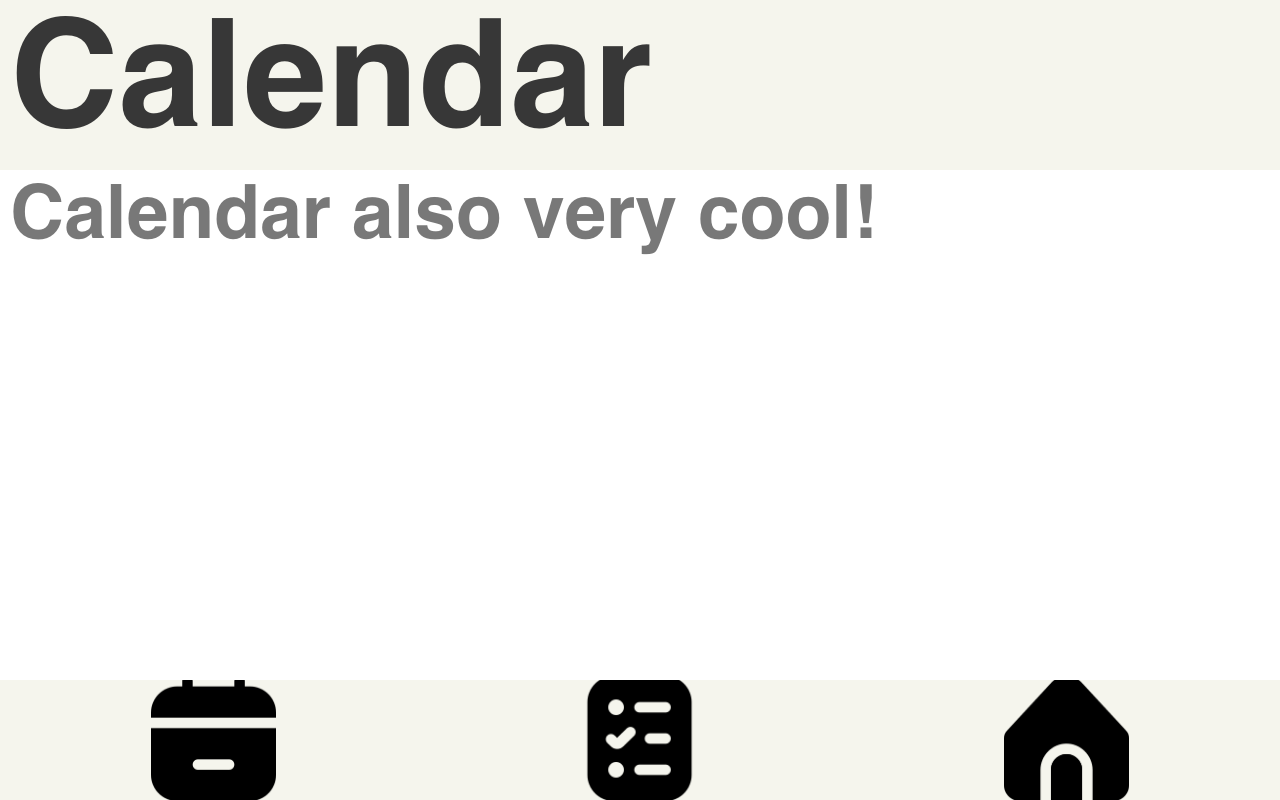
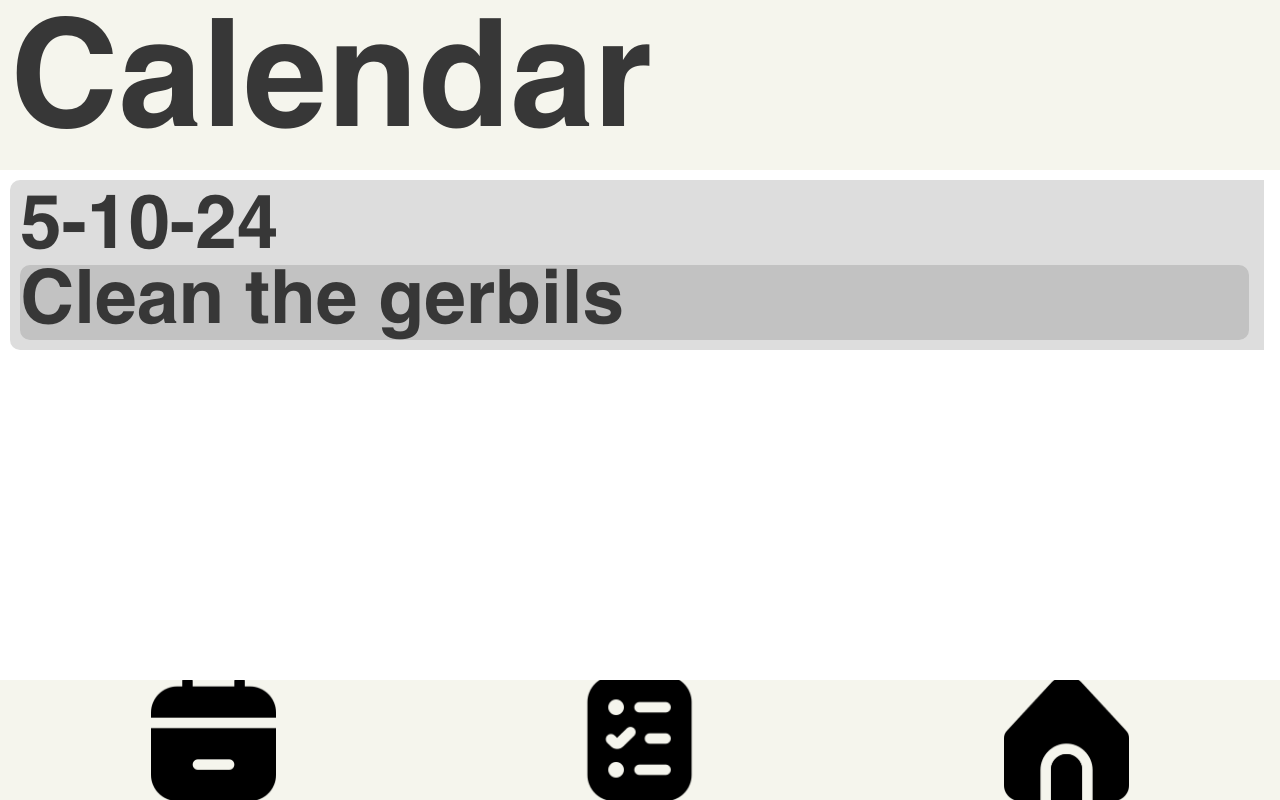
Before and after one commit to edht2/GreenHouse, a Flask app: template app/templates/calendar.html in a window 1280 px wide. Run offline with Flask 3, Linux system fonts and the light colour scheme; the template is opened without the code that fills it, so the values that code supplies are empty.

Commit message:
Fixed the todo editing and now onto making the calendar

```diff
--- a/app/TEST.py
+++ /dev/null
@@ -1 +0,0 @@
-import MySQLdb
--- /dev/null
+++ b/app/TODO.txt
@@ -0,0 +1,3 @@
+[DONE]  Todo list
+[]      Calendar
+[]      GreenHouse monitor
--- /dev/null
+++ b/app/static/css/calendar.css
@@ -0,0 +1,16 @@
+#date_table {
+    position: absolute;
+    width: 98%;
+    height: 70%;
+}
+.date {
+    border-radius: 10px;
+    background-color: rgb(221, 221, 221);
+    width: 100%;
+    padding: 10px;
+}
+.event {
+    border-radius: 10px;
+    background-color: rgb(194, 194, 194);
+    width: 98%;
+}
--- a/app/static/css/todo.css
+++ b/app/static/css/todo.css
@@ -41,7 +41,7 @@ iframe {
 }
 #paragraph_edit {
     font-size: 50px;
+    padding: 10px;
     width: 95%;
     height: 95%;
-    padding: 5%;
 }
--- a/app/templates/calendar.html
+++ b/app/templates/calendar.html
@@ -3,7 +3,17 @@
 {% block header %}Calendar{% endblock %}
 {% block content %}
     <!-- Body stuff goes here! -->
-    <link rel="stylesheet" href="{{ url_for('static', filename='css/main.css') }}">
-    Calendar also very cool!
+    <link rel="stylesheet" href="{{ url_for('static', filename='css/calendar.css') }}">
+    <div>
+        <div id='date_table'>
+            <div class='date'>
+                5-10-24
+                <div class='event'>
+                    Clean the gerbils
+                </div>
+            </div>
+        </div>
+    </div>
+
 
 {% endblock %}
```
Also changed, not shown: app/admin/routes.py (+12 -3 lines), app/static/js/todo.js (+25 -26 lines), app.db, 1 other file.
